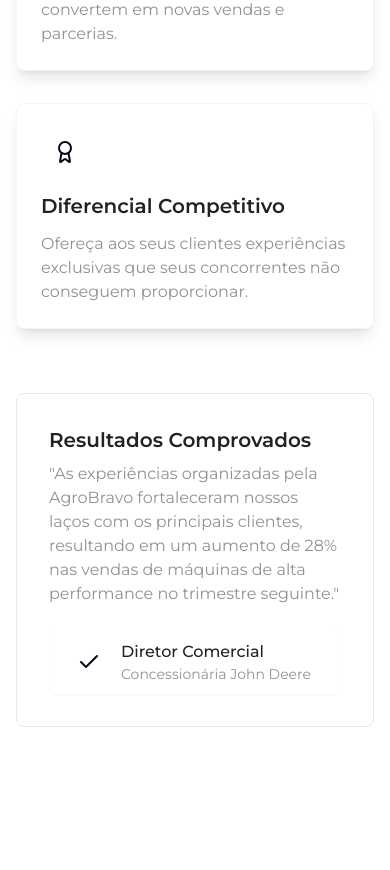
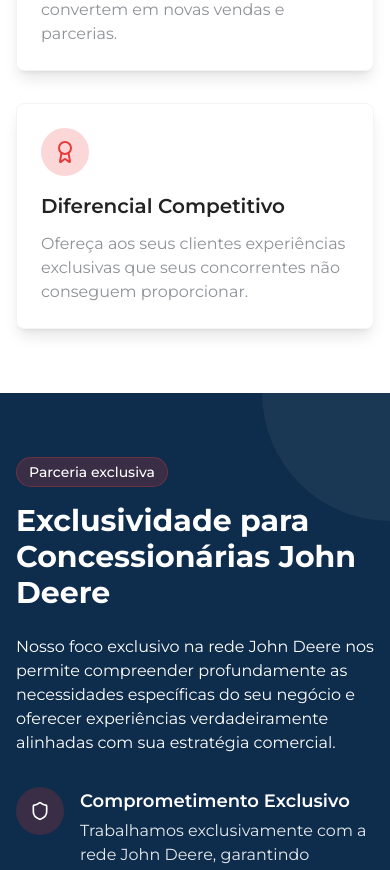
Before and after one commit to luscas18/outcave-agrobravo-lp-eua, a React (Vite) app: page / in a window 390 px wide. Shown: the part 2860-3730 px from the top of the page. Built offline with nearby package versions, Linux system fonts and the light colour scheme.

Commit message:
Remove element and adjust contrast
Removes the "Resultados comprovados" element and adjusts the "Exclusividade para Concessionárias John Deere" div to improve readability.

```diff
--- a/src/components/BenefitsSection.tsx
+++ b/src/components/BenefitsSection.tsx
@@ -1,7 +1,7 @@
 
 import React from 'react';
 import AnimatedSection from './AnimatedSection';
-import { UserPlus, TrendingUp, Award, Check } from 'lucide-react';
+import { UserPlus, TrendingUp, Award } from 'lucide-react';
 
 const BenefitCard: React.FC<{
   icon: React.ReactNode;
@@ -63,29 +63,6 @@ const BenefitsSection: React.FC = () => {
             delay={0.3}
           />
         </div>
-
-        <AnimatedSection animation="fade-in-up" delay={0.4} className="mt-16 p-8 rounded-lg bg-agrobravo-green/5 border border-agrobravo-green/20">
-          <div className="flex flex-col md:flex-row md:items-center justify-between gap-6">
-            <div>
-              <h3 className="text-xl font-semibold text-agrobravo-dark mb-2">
-                Resultados Comprovados
-              </h3>
-              <p className="text-agrobravo-gray">
-                "As experiências organizadas pela AgroBravo fortaleceram nossos laços com os principais clientes,
-                resultando em um aumento de 28% nas vendas de máquinas de alta performance no trimestre seguinte."
-              </p>
-            </div>
-            <div className="flex items-center space-x-2 bg-white px-4 py-2 rounded-lg shadow-sm">
-              <div className="w-12 h-12 bg-agrobravo-gold/20 rounded-full flex items-center justify-center">
-                <Check className="text-agrobravo-gold" />
-              </div>
-              <div>
-                <div className="text-agrobravo-dark font-medium">Diretor Comercial</div>
-                <div className="text-sm text-agrobravo-gray">Concessionária John Deere</div>
-              </div>
-            </div>
-          </div>
-        </AnimatedSection>
       </div>
     </section>
   );
--- a/src/components/ExclusivitySection.tsx
+++ b/src/components/ExclusivitySection.tsx
@@ -5,7 +5,7 @@ import { Shield, Briefcase, Users } from 'lucide-react';
 
 const ExclusivitySection: React.FC = () => {
   return (
-    <section id="exclusivity" className="section-padding relative bg-agrobravo-green text-white overflow-hidden">
+    <section id="exclusivity" className="section-padding relative bg-agrobravo-navy text-white overflow-hidden">
       {/* Decorative elements */}
       <div className="absolute top-0 right-0 w-64 h-64 bg-white/5 rounded-full -translate-y-1/2 translate-x-1/2"></div>
       <div className="absolute bottom-0 left-0 w-80 h-80 bg-white/5 rounded-full translate-y-1/2 -translate-x-1/2"></div>
@@ -13,15 +13,15 @@ const ExclusivitySection: React.FC = () => {
       <div className="container-wide relative z-10">
         <div className="grid md:grid-cols-2 gap-12 items-center">
           <AnimatedSection animation="fade-in-up">
-            <div className="inline-block px-3 py-1 rounded-full bg-white/10 backdrop-blur-sm border border-white/20 mb-4">
+            <div className="inline-block px-3 py-1 rounded-full bg-agrobravo-red/20 backdrop-blur-sm border border-agrobravo-red/30 mb-4">
               <p className="text-white text-sm font-medium">Parceria exclusiva</p>
             </div>
 
-            <h2 className="text-3xl md:text-4xl font-bold mb-6">
+            <h2 className="text-3xl md:text-4xl font-bold mb-6 text-white">
               Exclusividade para Concessionárias John Deere
             </h2>
 
-            <p className="text-white/80 mb-8">
+            <p className="text-white mb-8">
               Nosso foco exclusivo na rede John Deere nos permite compreender profundamente
               as necessidades específicas do seu negócio e oferecer experiências verdadeiramente
               alinhadas com sua estratégia comercial.
@@ -29,12 +29,12 @@ const ExclusivitySection: React.FC = () => {
 
             <div className="space-y-6">
               <div className="flex">
-                <div className="mr-4 w-12 h-12 flex-shrink-0 bg-agrobravo-gold/20 backdrop-blur-sm rounded-full flex items-center justify-center">
-                  <Shield className="text-agrobravo-gold" size={20} />
+                <div className="mr-4 w-12 h-12 flex-shrink-0 bg-agrobravo-red/20 backdrop-blur-sm rounded-full flex items-center justify-center">
+                  <Shield className="text-white" size={20} />
                 </div>
                 <div>
-                  <h3 className="font-semibold text-lg mb-1">Comprometimento Exclusivo</h3>
-                  <p className="text-white/80">
+                  <h3 className="font-semibold text-lg mb-1 text-white">Comprometimento Exclusivo</h3>
+                  <p className="text-white/90">
                     Trabalhamos exclusivamente com a rede John Deere, garantindo alinhamento
                     total com os valores e objetivos da marca.
                   </p>
@@ -42,12 +42,12 @@ const ExclusivitySection: React.FC = () => {
               </div>
 
               <div className="flex">
-                <div className="mr-4 w-12 h-12 flex-shrink-0 bg-agrobravo-gold/20 backdrop-blur-sm rounded-full flex items-center justify-center">
-                  <Briefcase className="text-agrobravo-gold" size={20} />
+                <div className="mr-4 w-12 h-12 flex-shrink-0 bg-agrobravo-red/20 backdrop-blur-sm rounded-full flex items-center justify-center">
+                  <Briefcase className="text-white" size={20} />
                 </div>
                 <div>
-                  <h3 className="font-semibold text-lg mb-1">Extensão do seu Marketing</h3>
-                  <p className="text-white/80">
+                  <h3 className="font-semibold text-lg mb-1 text-white">Extensão do seu Marketing</h3>
+                  <p className="text-white/90">
                     Atuamos como uma extensão da sua equipe de marketing, criando experiências
                     personalizadas que fortalecem sua estratégia comercial.
                   </p>
@@ -55,12 +55,12 @@ const ExclusivitySection: React.FC = () => {
               </div>
 
               <div className="flex">
-                <div className="mr-4 w-12 h-12 flex-shrink-0 bg-agrobravo-gold/20 backdrop-blur-sm rounded-full flex items-center justify-center">
-                  <Users className="text-agrobravo-gold" size={20} />
+                <div className="mr-4 w-12 h-12 flex-shrink-0 bg-agrobravo-red/20 backdrop-blur-sm rounded-full flex items-center justify-center">
+                  <Users className="text-white" size={20} />
                 </div>
                 <div>
-                  <h3 className="font-semibold text-lg mb-1">Networking Estratégico</h3>
-                  <p className="text-white/80">
+                  <h3 className="font-semibold text-lg mb-1 text-white">Networking Estratégico</h3>
+                  <p className="text-white/90">
                     Criamos ambientes para conexões valiosas entre concessionárias
                     e clientes premium em contextos exclusivos.
                   </p>
@@ -71,8 +71,8 @@ const ExclusivitySection: React.FC = () => {
 
           <AnimatedSection animation="slide-in-right" delay={0.3}>
             <div className="relative h-full flex items-center justify-center">
-              <div className="absolute -left-8 top-8 w-48 h-48 bg-agrobravo-gold/10 rounded-full"></div>
-              <div className="absolute -right-4 -bottom-4 w-24 h-24 bg-agrobravo-gold/20 rounded-full"></div>
+              <div className="absolute -left-8 top-8 w-48 h-48 bg-agrobravo-red/10 rounded-full"></div>
+              <div className="absolute -right-4 -bottom-4 w-24 h-24 bg-agrobravo-red/20 rounded-full"></div>
 
               <div className="glass-card relative z-10 overflow-hidden rounded-2xl p-8 max-w-md bg-white/10 backdrop-blur-sm border border-white/20">
                 <div className="mb-6">
@@ -83,19 +83,12 @@ const ExclusivitySection: React.FC = () => {
                   />
                 </div>
 
-                <h3 className="text-xl font-bold mb-4">Programa de Parceria Estratégica</h3>
+                <h3 className="text-xl font-bold mb-4 text-white">Programa de Parceria Estratégica</h3>
 
-                <p className="mb-6 text-white/90">
+                <p className="text-white">
                   Transforme clientes em parceiros de negócios através das nossas experiências
                   exclusivas direcionadas para fortalecer laços comerciais.
                 </p>
-
-                <div className="p-4 bg-white/10 backdrop-blur-sm rounded-lg border border-white/20">
-                  <p className="italic text-white/80">
-                    "As viagens organizadas pela AgroBravo são um diferencial competitivo
-                    significativo para nossa concessionária."
-                  </p>
-                </div>
               </div>
             </div>
           </AnimatedSection>
--- a/tailwind.config.ts
+++ b/tailwind.config.ts
@@ -28,9 +28,11 @@ export default {
 				agrobravo: {
 					navy: '#0E2C4B',    // Deep navy blue from logo
 					red: '#E83A3A',     // Red from logo
+					gold: '#E83A3A',    // Changed to match red for consistency
 					light: '#F8F7F2',   // Light cream (keeping this from before)
 					dark: '#222222',    // Near black
 					gray: '#8E9196',    // Neutral gray
+					green: '#0E2C4B',   // Changed to match navy for consistency
 				},
 				primary: {
 					DEFAULT: 'hsl(var(--primary))',
```
